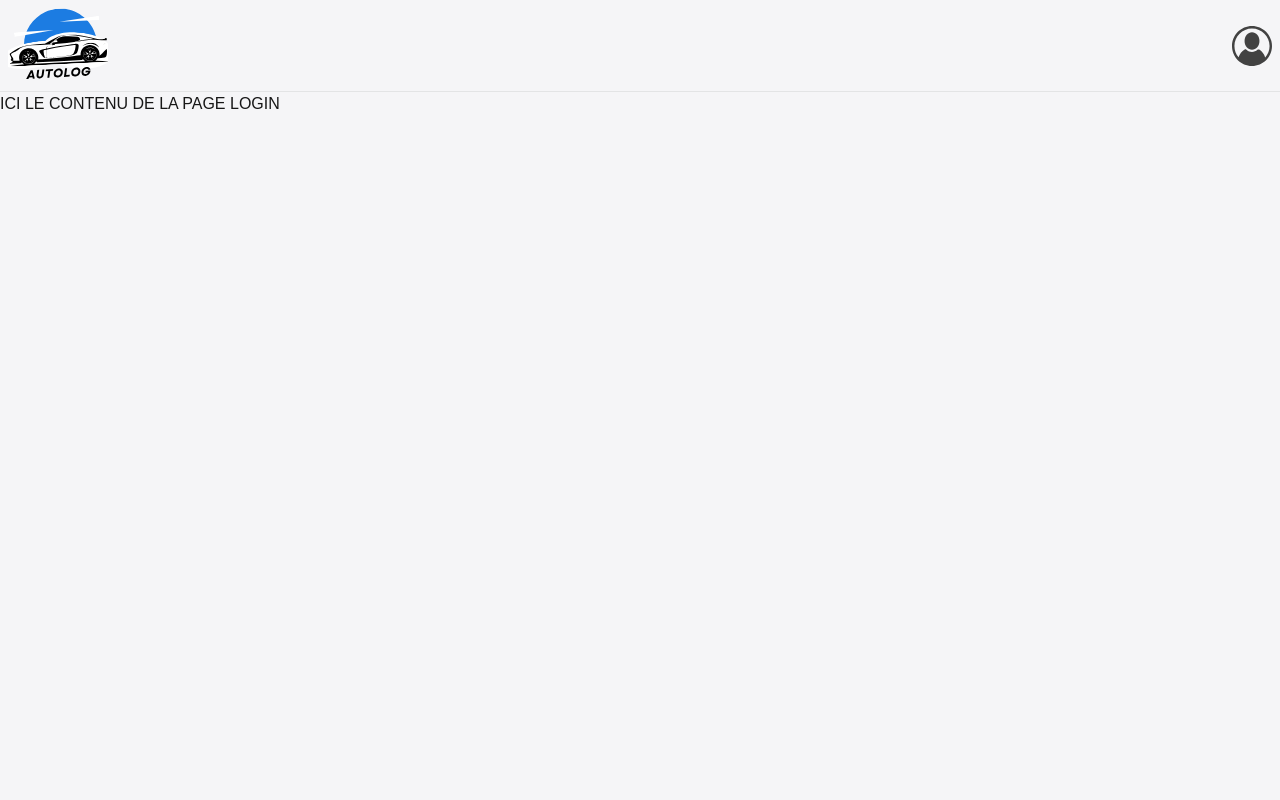
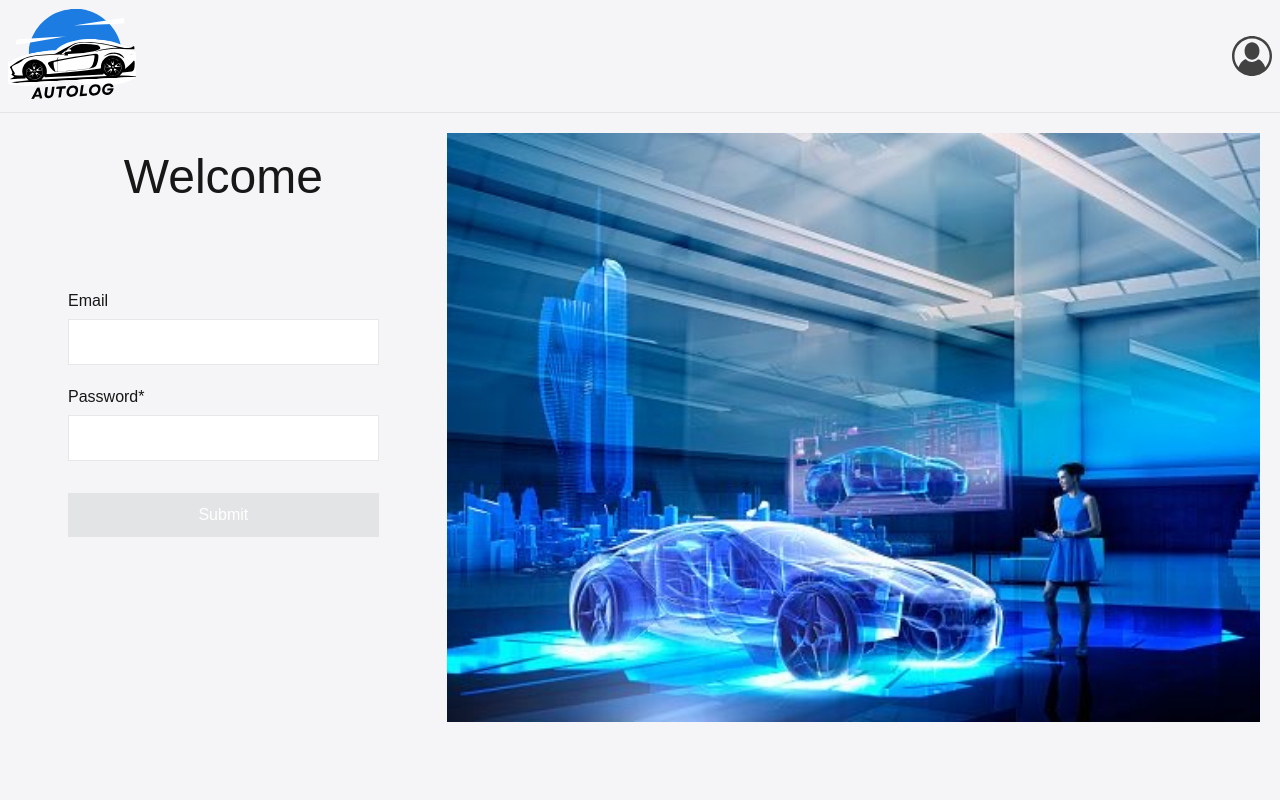
Before and after one commit to GuerinTifenn/car_logbook, a Next.js app in the folder front/: page /login in a window 1280 px wide. Shown: the top 800 px of the page. Built offline with nearby package versions, Linux system fonts and the light colour scheme.

Commit message:
Add frontend login and fix message in console

```diff
--- a/front/src/app/login/page.tsx
+++ b/front/src/app/login/page.tsx
@@ -1,7 +1,80 @@
+"use client";
+import React, { useState } from "react";
+import Image from "next/image";
+import loginImage from "../../public/assets/login.jpeg";
+
 export default function Login() {
+  const [email, setEmail] = useState<string>("");
+  const [password, setPassword] = useState<string>("");
+
+  const resetForm = () => {
+    setEmail(""), setPassword("");
+  };
+
+  const submitForm = (event: React.MouseEvent<HTMLButtonElement>) => {
+    event.preventDefault();
+
+    console.log("Email:", email);
+    console.log("Password:", password);
+
+    resetForm();
+  };
+
+  const formValid = (): boolean => {
+    return email.length > 1 && password.length > 1;
+  };
+
   return (
-    <main>
-      <section>ICI LE CONTENU DE LA PAGE LOGIN</section>
-    </main>
+    <section>
+      <div className="m-2 xl:m-5 flex flex-col lg:flex-row gap-5">
+        <div className="w-full xl:w-6/12 gap-5 flex flex-col">
+          <h1 className="text-5xl text-center m-5">Welcome</h1>
+          <form>
+            <fieldset className="xl:m-12 flex flex-col gap-5">
+              <div className="flex flex-col gap-1.5">
+                <label htmlFor="email">Email</label>
+                <input
+                  className="border border-1 px-2 py-2.5 w-full"
+                  type="text"
+                  name="email"
+                  value={email}
+                  onChange={(e) => setEmail(e.target.value)}
+                />
+              </div>
+              <div className="flex flex-col gap-1.5">
+                <label htmlFor="password">Password*</label>
+                <input
+                  className="border border-1 px-2 py-2.5 w-full"
+                  type="password"
+                  name="password"
+                  value={password}
+                  onChange={(e) => setPassword(e.target.value)}
+                />
+              </div>
+              <div className="mt-3">
+                <button
+                  className={`${
+                    formValid() ? "bg-blue" : "bg-grey text-greydark"
+                  } px-2 py-2.5 w-full text-white`}
+                  type="submit"
+                  disabled={!formValid()}
+                  onClick={submitForm}
+                >
+                  Submit
+                </button>
+              </div>
+            </fieldset>
+          </form>
+        </div>
+        <div className="w-full">
+          <Image
+            src={loginImage}
+            alt="login image"
+            className="w-full h-auto"
+            priority
+          />
+        </div>
+      </div>
+    </section>
   );
 }
--- a/front/src/app/page.tsx
+++ b/front/src/app/page.tsx
@@ -1,5 +1,5 @@
-import Image from 'next/image';
-import home from '../public/assets/home.jpeg';
+import Image from "next/image";
+import home from "../public/assets/home.jpeg";
 
 export default function Home() {
   return (
@@ -7,11 +7,12 @@ export default function Home() {
       <div className="flex flex-col xl:flex-row m-8 gap-5">
         <div className="w-full xl:w-6/12">
           <Image
-            layout="responsive"
             src={home}
-            width={100}
-            height={100}
-            alt="home logo"
+            alt="Image illustrating AutoLog features"
+            width={800}
+            height={600}
+            className="w-full h-auto"
+            priority
           />
         </div>
         <div className="w-full xl:w-6/12 gap-5 flex flex-col">
@@ -19,15 +20,15 @@ export default function Home() {
           <p className="text-xl text-justify m-5">
             <b>
               Welcome to AutoLog, your digital tool for tracking vehicle
-              maintenance and repair expenses.{' '}
+              maintenance and repair expenses.
             </b>
             <br />
             <br />
-            CarLogBook simplifies the management and recording of all
-            interventions on your vehicles, whether it&apos;s repairs,
-            maintenance, or modifications. Easily track costs, dates, and
-            details of each operation, keeping a complete and clear history of
-            your vehicle. <br />
+            AutoLog simplifies the management and recording of all interventions
+            on your vehicles, whether it&apos;s repairs, maintenance, or
+            modifications. Easily track costs, dates, and details of each
+            operation, keeping a complete and clear history of your vehicle.{" "}
+            <br />
             Our platform also allows you to transfer the vehicle to another
             user, automatically passing on the full maintenance history. <br />
             <br />
--- a/front/src/app/register/page.tsx
+++ b/front/src/app/register/page.tsx
@@ -114,12 +114,11 @@ export default function Register() {
           </form>
         </div>
         <div className="w-full">
-          <Image
-            layout="responsive"
+        <Image
             src={signupImage}
-            width={100}
-            height={100}
-            alt="sign up logo"
+            alt="sign up image"
+            className="w-full h-auto"
+            priority
           />
         </div>
       </div>
```
Also changed, not shown: front/src/components/header.tsx (+22 -11 lines), front/src/public/assets/login.jpeg (added).
